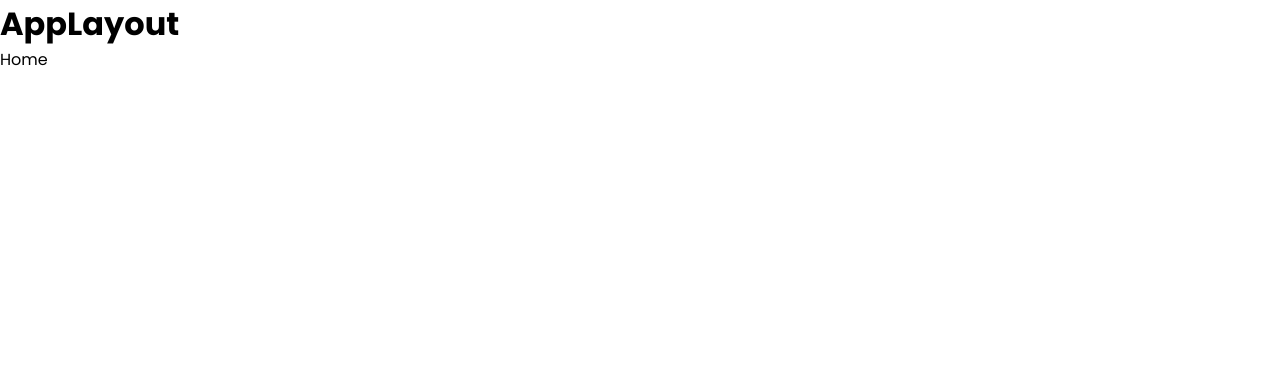
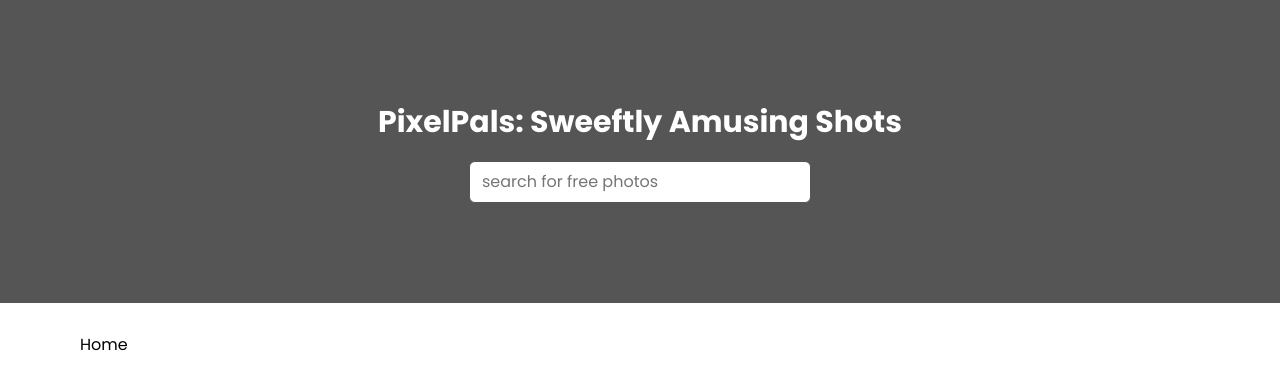
Before and after one commit to Tjanelidze/sweeft-project, a React (Vite) app: page /home in a window 1280 px wide. Shown: the top 390 px of the page. Built offline with nearby package versions, Linux system fonts and the light colour scheme.

Commit message:
created basic app layout

```diff
--- a/src/ui/AppLayout.tsx
+++ b/src/ui/AppLayout.tsx
@@ -1,14 +1,34 @@
 import { Outlet } from 'react-router-dom';
 import styled from 'styled-components';
+import Header from './Header';
 
 const StyledAppLayout = styled.div`
   height: 100vh;
+  display: grid;
+  grid-template-columns: 1fr;
+  grid-template-rows: auto 1fr;
 `;
+
+const Main = styled.main`
+  padding: 0 8rem;
+  margin-top: 3rem;
+`;
+
+const Container = styled.div`
+  margin: 0 auto;
+  max-width: 130rem;
+  display: flex;
+`;
+
 export default function AppLayout() {
   return (
     <StyledAppLayout>
-      <h1>AppLayout</h1>
-      <Outlet />
+      <Header />
+      <Main>
+        <Container>
+          <Outlet />
+        </Container>
+      </Main>
     </StyledAppLayout>
   );
 }
--- /dev/null
+++ b/src/ui/Header.tsx
@@ -0,0 +1,27 @@
+import styled from 'styled-components';
+import SearchBar from './SearchBar';
+
+const StyledHeader = styled.header`
+  background-color: #555;
+  display: flex;
+  flex-direction: column;
+  align-items: center;
+  gap: 1.6rem;
+  justify-content: center;
+  padding: 10rem 0;
+
+  h1 {
+    font-size: 3rem;
+    font-weight: 600;
+    color: #fff;
+  }
+`;
+
+export default function Header() {
+  return (
+    <StyledHeader>
+      <h1>PixelPals: Sweeftly Amusing Shots</h1>
+      <SearchBar />
+    </StyledHeader>
+  );
+}
--- /dev/null
+++ b/src/ui/SearchBar.tsx
@@ -0,0 +1,11 @@
+import styled from 'styled-components';
+
+const Input = styled.input`
+  border: 1px solid #555;
+  border-radius: 6px;
+  padding: 0.8rem 1.2rem;
+`;
+
+export default function SearchBar() {
+  return <Input placeholder="search for free photos" />;
+}
```
